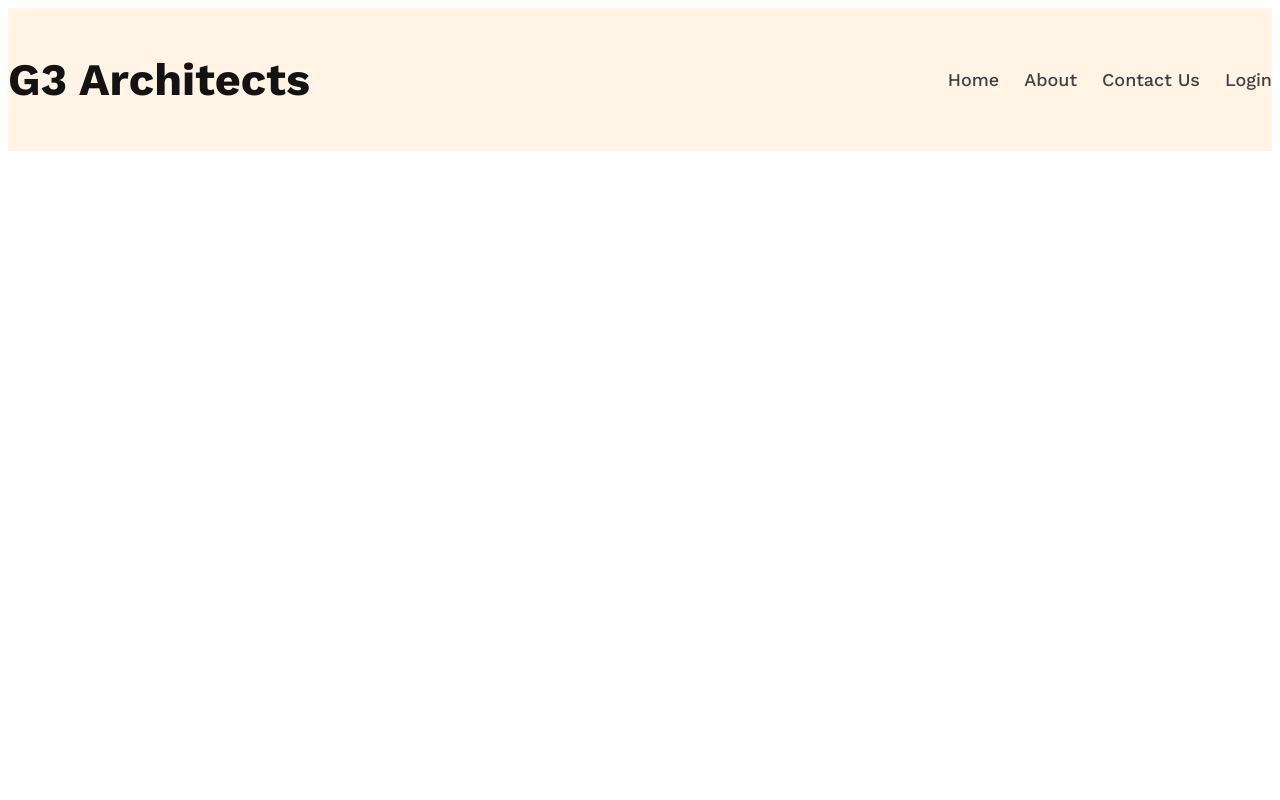
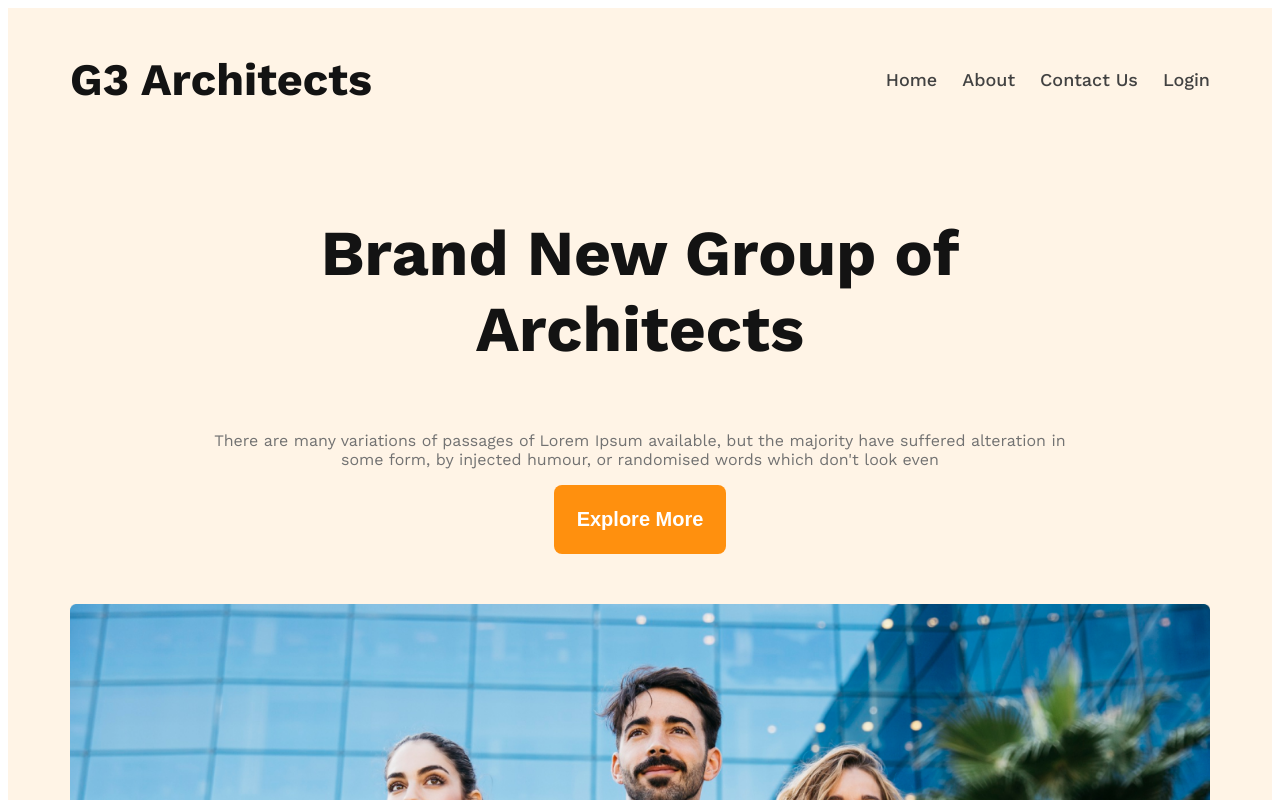
Before and after one commit to sadmanshams369/g3-architects, a plain HTML site: page index.html in a window 1280 px wide. Shown: the top 800 px of the page. Drawn offline with nearby package versions, Linux system fonts and the light colour scheme.

Commit message:
added banner

```diff
--- a/index.html
+++ b/index.html
@@ -8,7 +8,7 @@
 </head>
 <body class="work-sans-font">
     <header class="header bg-color">
-        <nav class="navbar display-flex">
+        <nav class="navbar display-flex middle">
             <h3 class="brand dark-1">G3 Architects</h3>
             <!-- ul.links-container>li.items*4>a.link -->
             <ul class="links-container display-flex">
@@ -18,6 +18,16 @@
                 <li class="item"><a href="" class="link dark-2">Login</a></li>
             </ul>
         </nav>
+        <section class="banner middle">
+            <div class="banner-content">
+                <h3 class="banner-title dark-1">Brand New Group of Architects</h3>
+                <p class="banner-description dark-3">There are many variations of passages of Lorem Ipsum available, but the majority have suffered alteration in some form, by injected humour, or randomised words which don't look even</p>
+                <button class="btn-primary">Explore More</button>
+            </div>
+            <div class="banner-img">
+                <img src="images/banner.png" alt="">
+            </div>
+        </section>
     </header>
     <main>
 
--- a/styles/architects.css
+++ b/styles/architects.css
@@ -10,25 +10,39 @@
 .display-flex{
   display: flex;
 }
+.middle{
+  max-width: 1140px;
+  margin: 0 auto;
+}
 .dark-1{
-    color: #131313;
+  color: #131313;
 }
 .dark-2{
   color: #424242;
 }
+.dark-3{
+  color: #727272;
+}
 .bg-color{
   background-color: rgba(255, 144, 14, 0.1);
 }
+.btn-primary{
+  background-color: #FF900E;
+  color: #FFFFFF;
+  font-size: 1.25rem;
+  font-weight: 600;
+  padding: 23px;
+  border-radius: 8px;
+  border: none;
+}
 /* navbar styles */
 .brand{
-    font-size: 45px;
-    font-weight: 700;
+  font-size: 2.8125rem;
+  font-weight: 700;
 }
 .navbar{
   justify-content: space-between;
   align-items: center;
-  max-width: 1440px;
-  margin: 0 auto;
 }
 .links-container{
   gap: 25px;
@@ -38,6 +52,30 @@
 }
 .link{
   text-decoration: none;
-  font-size: 18px;
+  font-size: 1.125rem;
   font-weight: 500;
 }
+/* banner styles */
+.banner-content{
+  max-width: 862px;
+  margin: 0 auto;
+  text-align: center;
+  margin-bottom: 50px;
+}
+.banner-title{
+  font-size: 4rem;
+  font-weight: 700;
+}
+.banner-description{
+  font-size: 1rem;
+  font-weight: 400;
+}
+.banner-img img{
+  width: 100%;
+}
+/* responsive for small devices */
+@media screen and (max-width: 576px) {
+  .navbar, .links-container{
+    flex-direction: column;
+  }
+}
```
Also changed, not shown: images/architect.png (added), images/banner.png (added), images/icons/customers.png (added), images/icons/email.png (added), images/icons/projects.png (added), images/icons/ribon.png (added), images/sponsors/amazon.png (added), images/sponsors/figma.png (added), images/sponsors/google.png (added), images/sponsors/spotify.png (added), images/sponsors/telerama.png (added), images/team1.png (added), images/team2.png (added), images/team3.png (added), 1 more files.
